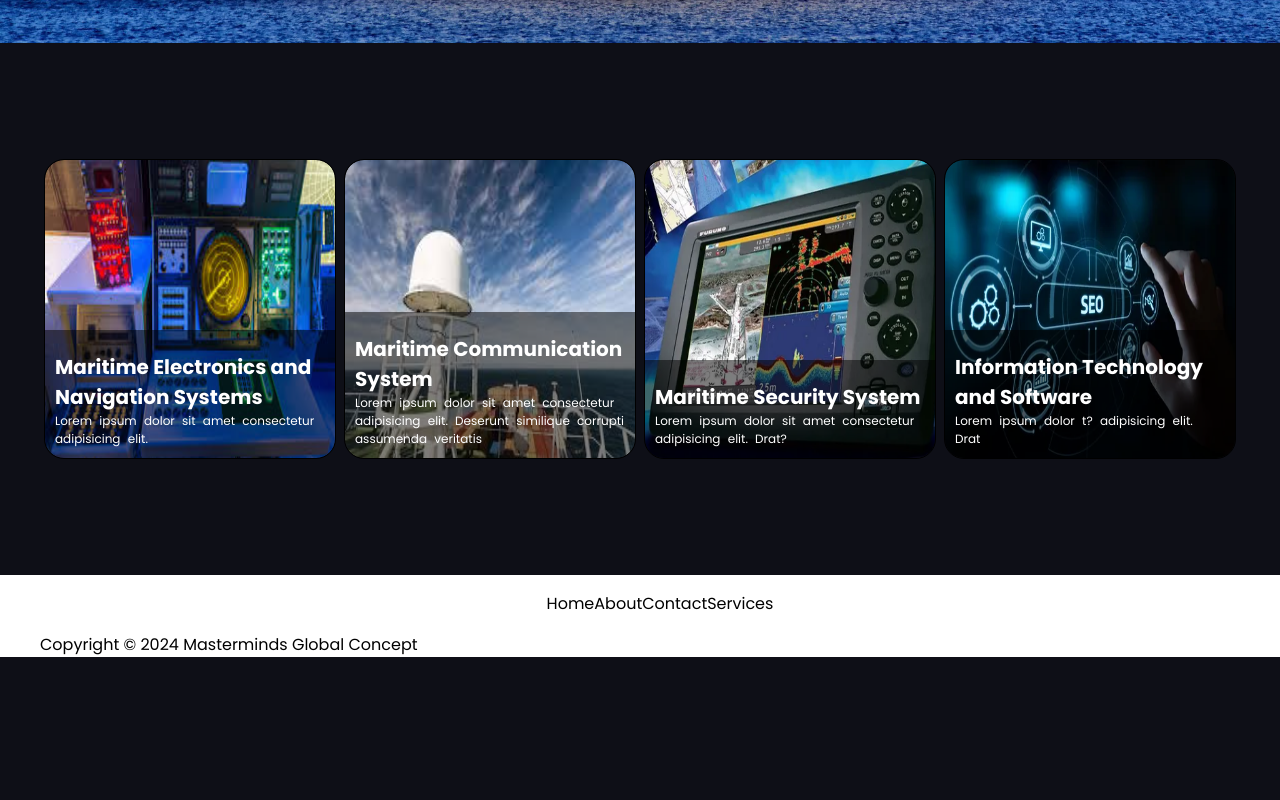
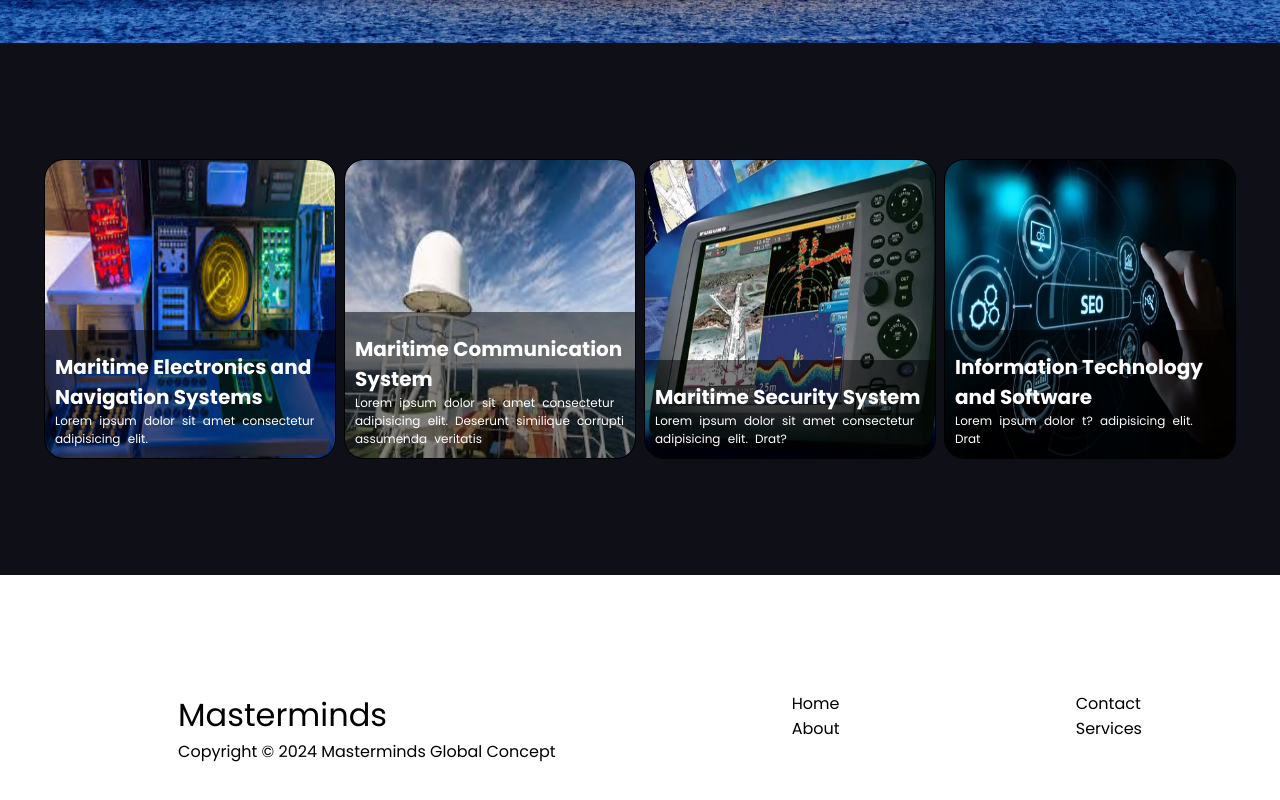
Before and after one commit to kennsawyerr/masterminds-site, a React (Vite) app: page / in a window 1280 px wide. Shown: the part 757-1557 px from the top of the page. Before the commit the page ends 1414 px from the top, so only its background shows below. Built offline with nearby package versions, Linux system fonts and the light colour scheme.

Commit message:
modified:   src/App.css 	modified:   src/components/Footer.jsx

```diff
--- a/src/App.css
+++ b/src/App.css
@@ -49,6 +49,8 @@ p {
   margin: 0;
   padding: 0;
 }
+
+
 
 ul {
   list-style: none;
@@ -195,9 +197,18 @@ footer{
   position: relative;
   color: white;
 }
+
+.text-black{
+  color: black;
+}
 img {
   width: 100%;
   height: 100%;
+}
+
+.footer-flex{
+  display: flex;
+  justify-content: space-around;
 }
 .img-container {
   width: 300px;
--- a/src/components/Footer.jsx
+++ b/src/components/Footer.jsx
@@ -3,16 +3,28 @@ const Footer = () => {
   return (
     <>
       <footer>
-        <div className="container flex">
-          <ul className="flex">
+        <div className="container footer-flex sect-pad">
+          <ul>
+            <li>
+              {" "}
+              <div className="logo text-black">Masterminds</div>
+            </li>
+            <li>
+              <p className="">
+                Copyright &copy; 2024 Masterminds Global Concept
+              </p>
+            </li>
+          </ul>
+
+          <ul className="">
             <li>Home</li>
             <li>About</li>
+          </ul>
+          <ul className="">
             <li>Contact</li>
             <li>Services</li>
           </ul>
         </div>
-
-        <p className="container">Copyright &copy; 2024 Masterminds Global Concept</p>
       </footer>
     </>
   );
```
